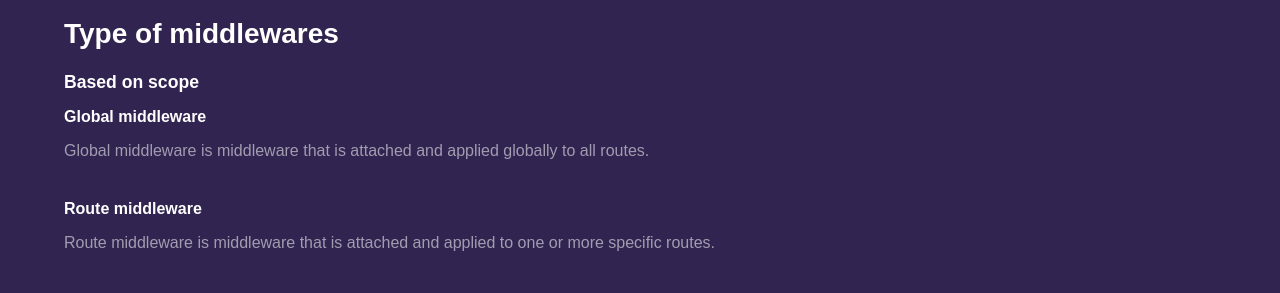
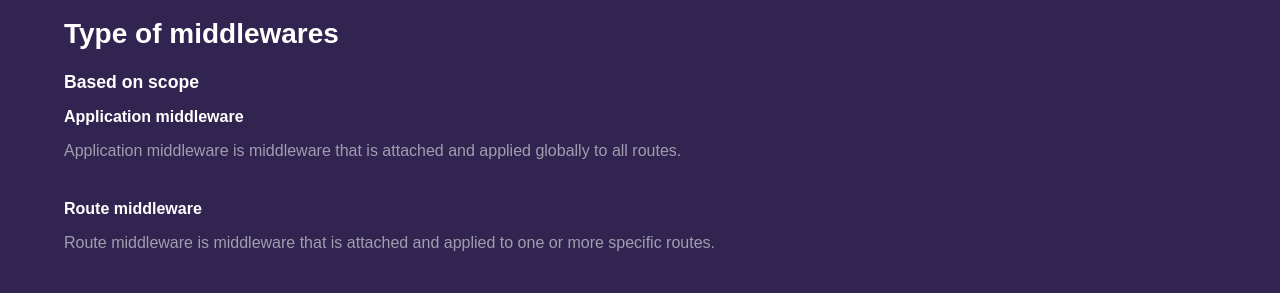
Before and after one commit to fanoframework/fanoframework.github.io, a Jekyll site: the page built from middlewares/index.md, in a window 1280 px wide and 900 px high, scrolled down 1970 px. Shown: the part 152-445 px from the top of the window. Built offline with Jekyll 4.4.1, drawn with Linux system fonts in a browser that asks for light colours; our own code applies the rules of GitHub Pages for plain Markdown files.

Commit message:
Update index.md

```diff
--- a/middlewares/index.md
+++ b/middlewares/index.md
@@ -65,9 +65,9 @@ end;
 
 ### Based on scope
 
-#### Global middleware
+#### Application middleware
 
-Global middleware is middleware that is attached and applied globally to all routes.
+Application middleware is middleware that is attached and applied globally to all routes.
 
 #### Route middleware
 
```
